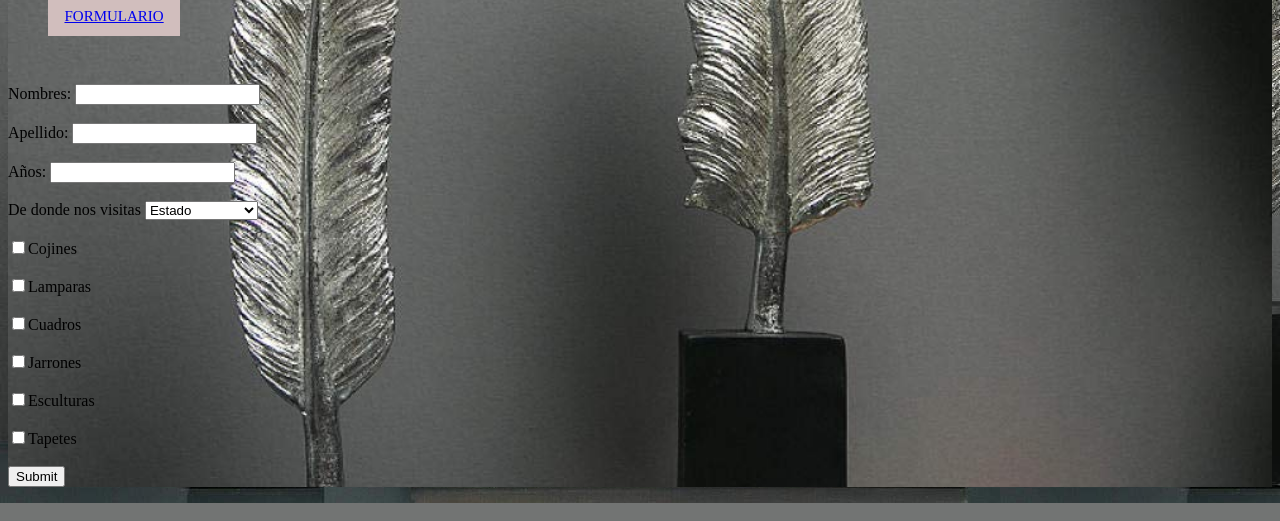
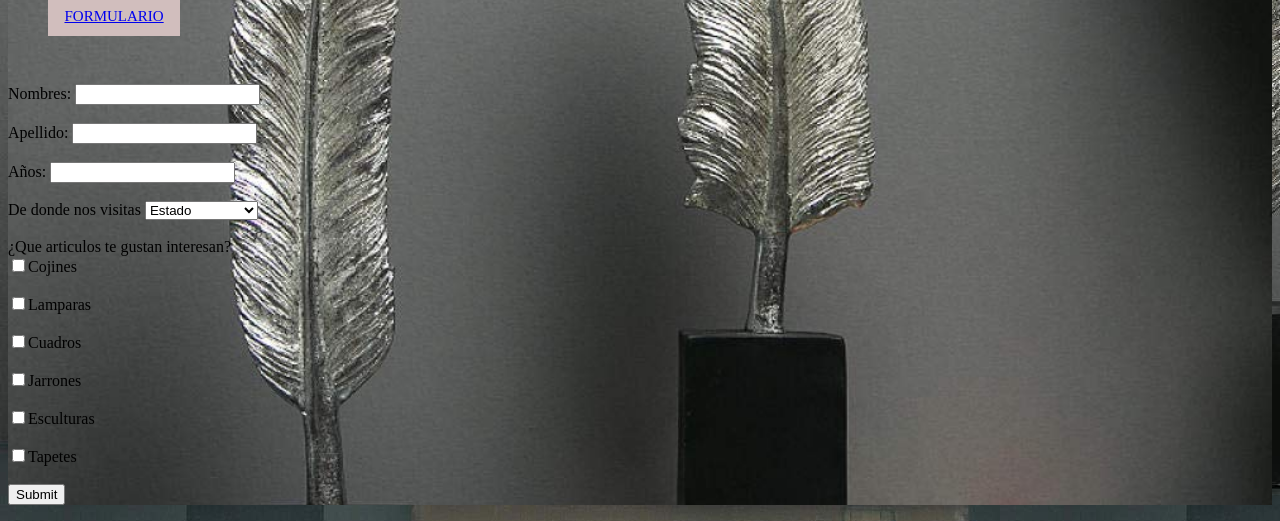
Before and after one commit to karina725/indecora, a PHP site: page /FORMULARIO.php in a window 1280 px wide. Shown: the part 440-961 px from the top of the page. Run offline with PHP 8.4, Linux system fonts and the light colour scheme.

Commit message:
Update FORMULARIO.php
Signed-off-by: Karina  <129091450+karina725@users.noreply.github.com>

```diff
--- a/FORMULARIO.php
+++ b/FORMULARIO.php
@@ -92,6 +92,8 @@
             </select>
             <br/><br/>
         </div>
+
+            <label for="estado">¿Que articulos te gustan interesan? </label>
         <div class="checkbox">
             <input type="checkbox" name="opciones[]" value="Cojines">Cojines <br/><br/>
             <input type="checkbox" name="opciones[]" value="Lamparas">Lamparas <br/><br/>
```
